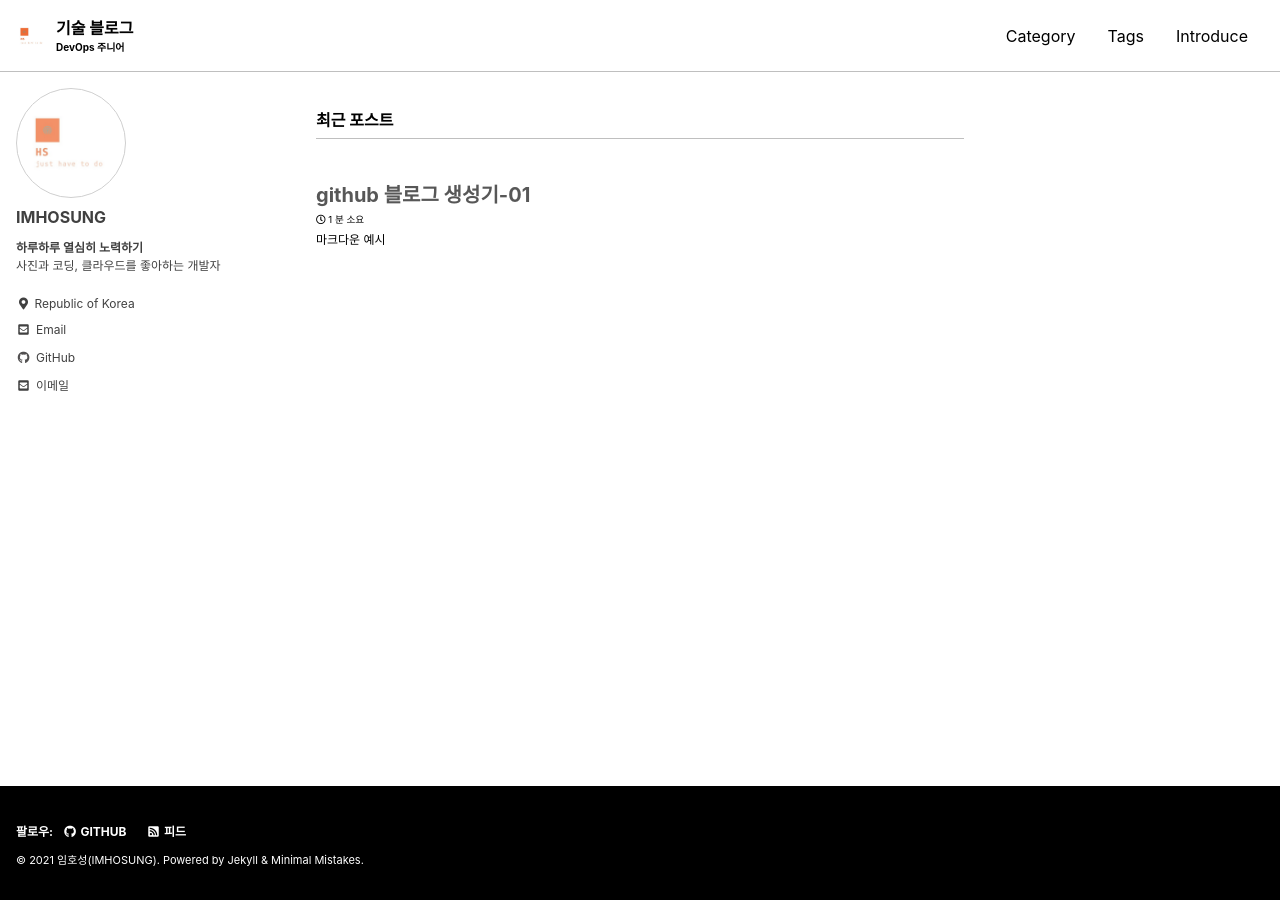
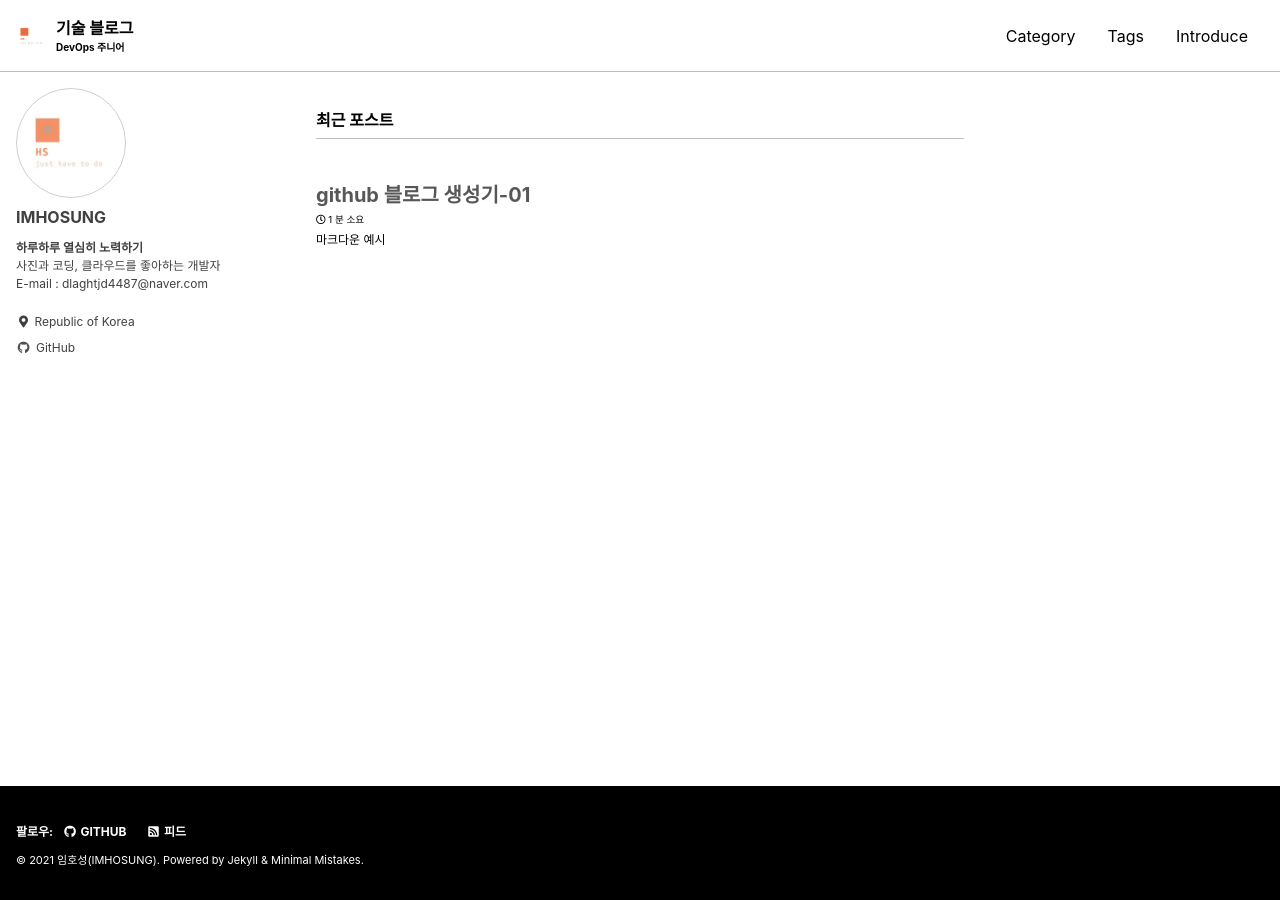
Before and after one commit to IMHOSUNG/IMHOSUNG.github.io, a Jekyll site: the page built from index.html, in a window 1280 px wide. Built offline with Jekyll 4.4.1, drawn with Linux system fonts in a browser that asks for light colours; cached includes are drawn as plain includes; the list of posts is cut into pages by our own code.

Commit message:
[DEL] 이메일 기능 삭제

```diff
--- a/_config.yml
+++ b/_config.yml
@@ -105,13 +105,14 @@ author:
   name             : "IMHOSUNG"
   avatar           : "/assets/logo.jpg"
   bio              : "**하루하루 열심히 노력하기**
-                     <br>사진과 코딩, 클라우드를 좋아하는 개발자"
+                     <br>사진과 코딩, 클라우드를 좋아하는 개발자
+                     <br>E-mail : dlaghtjd4487@naver.com"
   location         : "Republic of Korea"
-  email            : dlaghtjd4487@naver.com
+  email            :
   links:
     - label: "Email"
       icon: "fas fa-fw fa-envelope-square"
-      url: "mailto:dlaghtjd4487@naver.com"
+      # url: mailto:dlaghtjd4487@gmail.com
     - label: "GitHub"
       icon: "fab fa-fw fa-github"
       url: "https://github.com/IMHOSUNG"
```
